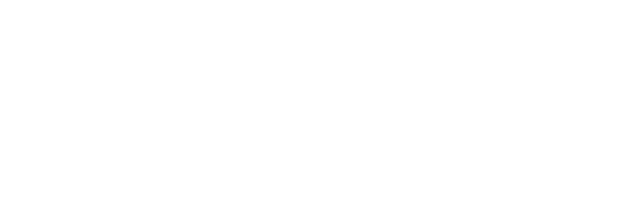
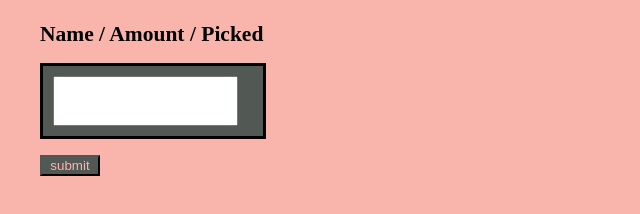
Before and after one commit to martytheparty/craftygamestracker, a website: page src/index.html in a window 1280 px wide. Shown: the whole page, without its empty margins (0-640 px from the left). Drawn offline with Linux system fonts and the light colour scheme.

Commit message:
dad to the rescue

```diff
--- a/src/index.css
+++ b/src/index.css
@@ -0,0 +1,31 @@
+body {
+    display: flex;
+    flex-direction: column;
+    background-color:#f9b5ac;
+}
+h1 {
+    font-size:21.5px;
+    margin-left: 2rem;
+}
+
+.typebox {
+    display: flex;
+    inline-size: 200px;
+    overflow-wrap:break-word;
+    min-width: none;
+    border: solid black;
+    background-color:#525854;
+    color: #f9b5ac ;
+    padding:10px;
+    margin-top: 1px;
+    margin-left: 2rem;
+    width: 200px;
+    height: 50px;
+}
+.submit {
+    color:#f9b5ac;
+    background-color:#525854;
+    margin-top: 1rem;
+    margin-left:2rem;
+    width: 60px;
+}
--- a/src/index.html
+++ b/src/index.html
@@ -5,11 +5,15 @@
     <meta http-equiv="X-UA-Compatible" content="IE=edge">
     <meta name="viewport" content="width=device-width, initial-scale=1.0">
     <title>Document</title>
-    <link rel="stylesheets" href="index.css">
+    <link rel="stylesheet" href="index.css">
     <script src = "thirdparty\jquery.min.js"></script>
+
 </head>
 
 <body>
+    <h1>Name / Amount / Picked</h1>
+    <span class = "typebox" ><input textarea = "text"></input></span>
+    <button class = submit>submit</button>
     <script src = "index.js"></script>
 </body>
 </html>
```
